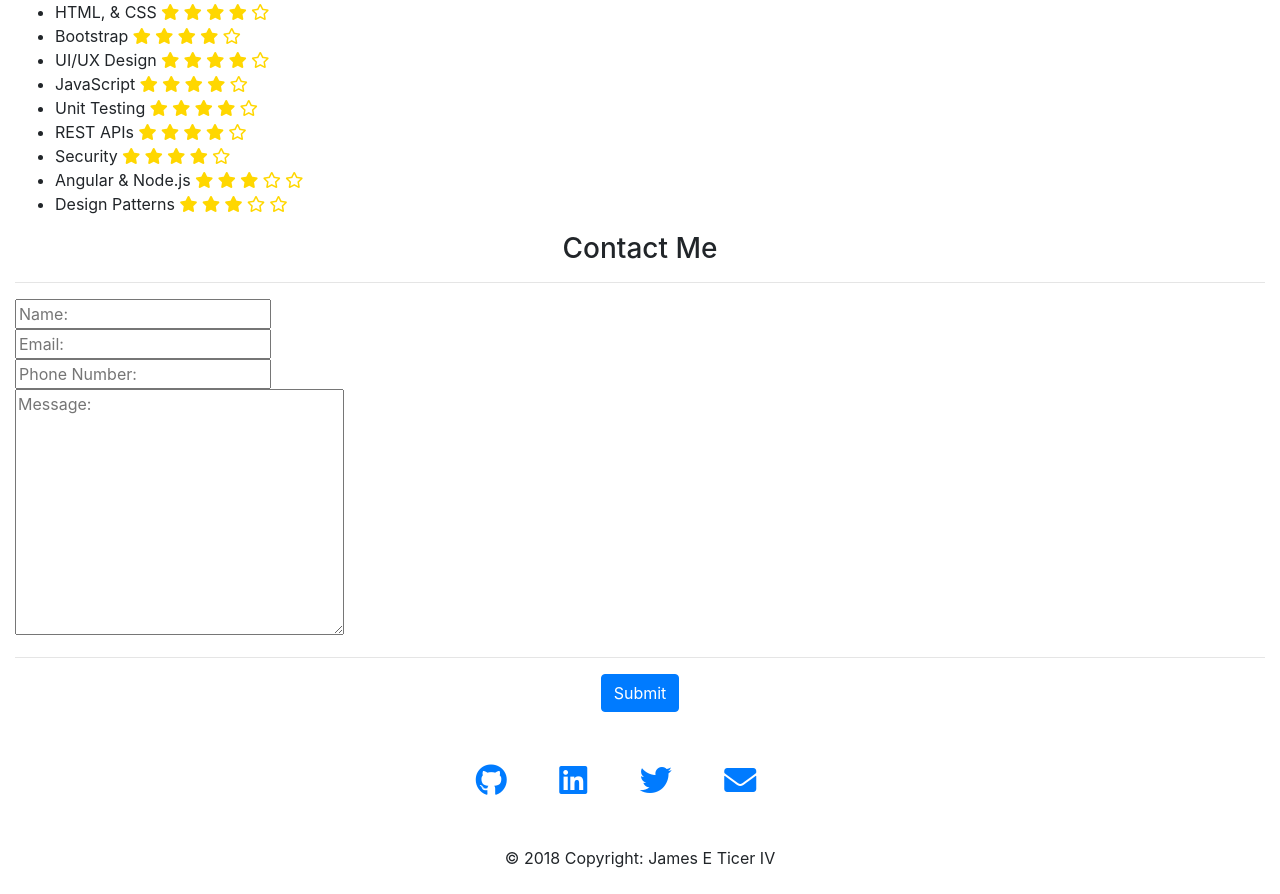
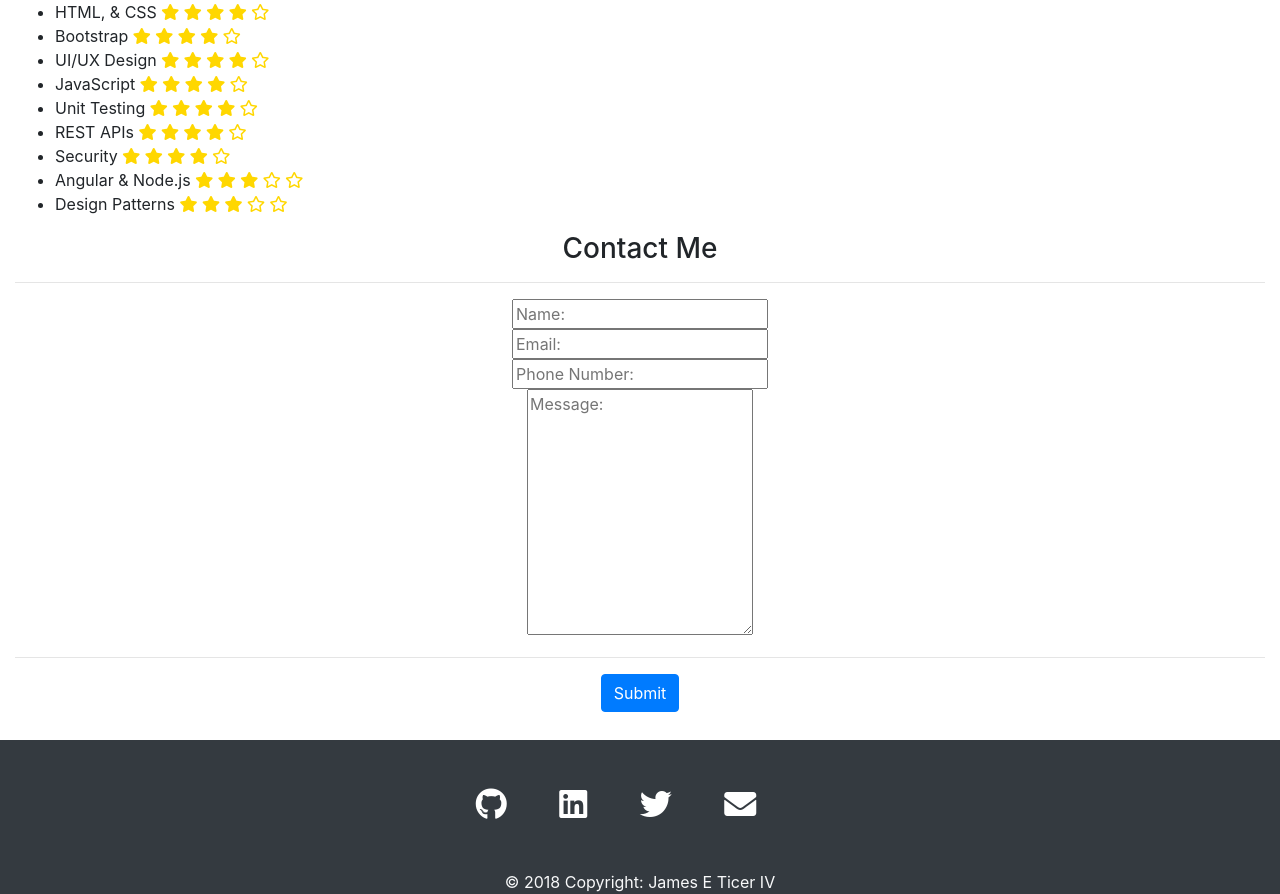
Before and after one commit to jticer4/my-pwp-james, a PHP site: page / in a window 1280 px wide. Shown: the part 1799-2693 px from the top of the page. Before the commit the page ends 2667 px from the top, so only its background shows below. Run offline with PHP 8.4, Linux system fonts and the light colour scheme; some libraries are stand-ins or nearby versions.

Commit message:
styled my form and my footer

```diff
--- a/public_html/index.php
+++ b/public_html/index.php
@@ -199,32 +199,32 @@
 			<h3 id="contact">Contact Me</h3>
 			<hr>
 			<form>
-				<div class="text-left">
+				<div class="text-center">
 					<input type="text" placeholder="Name:">
 				</div>
 
-				<div class="text-left">
+				<div class="text-center">
 					<input type="email" placeholder="Email:">
 				</div>
 
-				<div class="text-left">
+				<div class="text-center">
 					<input type="tel" placeholder="Phone Number:">
 				</div>
 
-				<div class="text-left">
-					<textarea name="message" cols="30" rows="10" placeholder="Message:"></textarea>
+				<div class="text-center">
+					<textarea name="message" cols="20" rows="10" placeholder="Message:"></textarea>
 				</div>
 
 				<hr>
 
-				<button type="button" class="btn btn-primary">Submit</button>
+				<button type="button" class="btn btn-primary mb-4">Submit</button>
 
 			</form>
 		</div>
 
 
 		<!-- Footer -->
-		<footer class="page-footer font-small cyan darken-3 mt-1">
+		<footer class="page-footer font-small cyan darken-3 mt-1 bg-dark">
 
 			<!-- Footer Links -->
 			<div class="container">
@@ -238,19 +238,19 @@
 
 							<!--  GitHub-->
 							<a>
-								<a class="fab fa-github white-text mr-md-5 mr-3 fa-2x"  href="https://github.com/jticer4" target="_blank"></a>
+								<a class="fab fa-github text-white mr-md-5 mr-3 fa-2x"  href="https://github.com/jticer4" target="_blank"></a>
 							</a>
 							<!-- LinkedIn -->
 							<a class="tw-ic">
-								<a class="fab fa-linkedin white-text mr-md-5 mr-3 fa-2x" href="https://www.linkedin.com/in/jticer4/" target="_blank"></a>
+								<a class="fab fa-linkedin text-white mr-md-5 mr-3 fa-2x" href="https://www.linkedin.com/in/jticer4/" target="_blank"></a>
 							</a>
 							<!-- Twitter -->
 							<a class="gplus-ic">
-								<a class="fab fa-twitter white-text mr-md-5 mr-3 fa-2x" href="https://twitter.com/?lang=en" target="_blank"> </a>
+								<a class="fab fa-twitter text-white mr-md-5 mr-3 fa-2x" href="https://twitter.com/?lang=en" target="_blank"> </a>
 							</a>
 							<!-- Email -->
 							<a class="li-ic">
-								<a class="fas fa-envelope white-text mr-md-5 mr-3 fa-2x" href="mailto:jticer4@gmail.com"> </a>
+								<a class="fas fa-envelope text-white mr-md-5 mr-3 fa-2x" href="mailto:jticer4@gmail.com"> </a>
 							</a>
 						</div>
 					</div>
@@ -263,7 +263,7 @@
 			<!-- Footer Links -->
 
 			<!-- Copyright -->
-			<div class="footer-copyright text-center">© 2018 Copyright:
+			<div class="footer-copyright text-center text-light">© 2018 Copyright:
 				<a> James E Ticer IV</a>
 			</div>
 			<!-- Copyright -->
```
